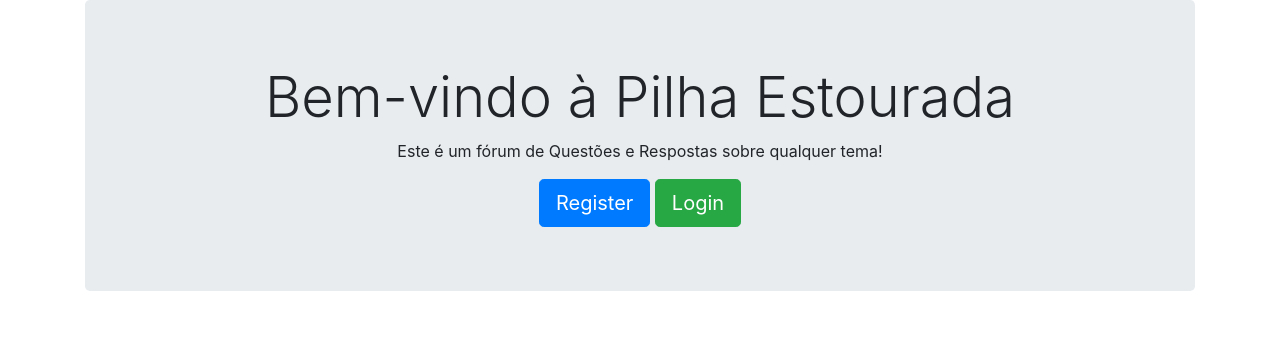
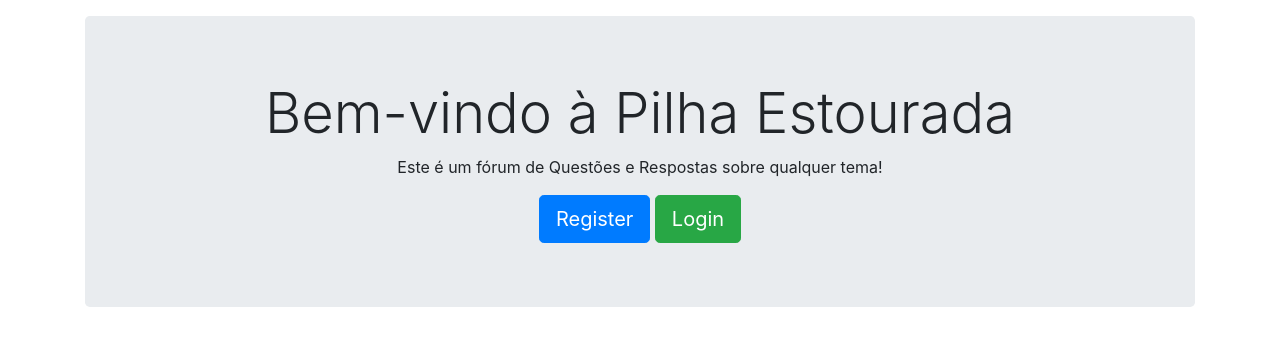
Before and after one commit to andre-frc/TrabalhoEngSoft, a Flask app: page / in a window 1280 px wide. Shown: the part 56-402 px from the top of the page. Run offline with Flask 2, Linux system fonts and the light colour scheme; some libraries are stand-ins or nearby versions.

```diff
--- a/templates/home.html
+++ b/templates/home.html
@@ -1,7 +1,7 @@
 {% extends 'layout.html' %}
 
 {% block body %}
-<div class="jumbotron text-center">
+<div class="mt-3 jumbotron text-center">
     <h1 class="lead display-4">Bem-vindo à Pilha Estourada</h1>
     <p>Este é um fórum de Questões e Respostas sobre qualquer tema!</p>
     {% if session.logged_in == NULL %}
```
